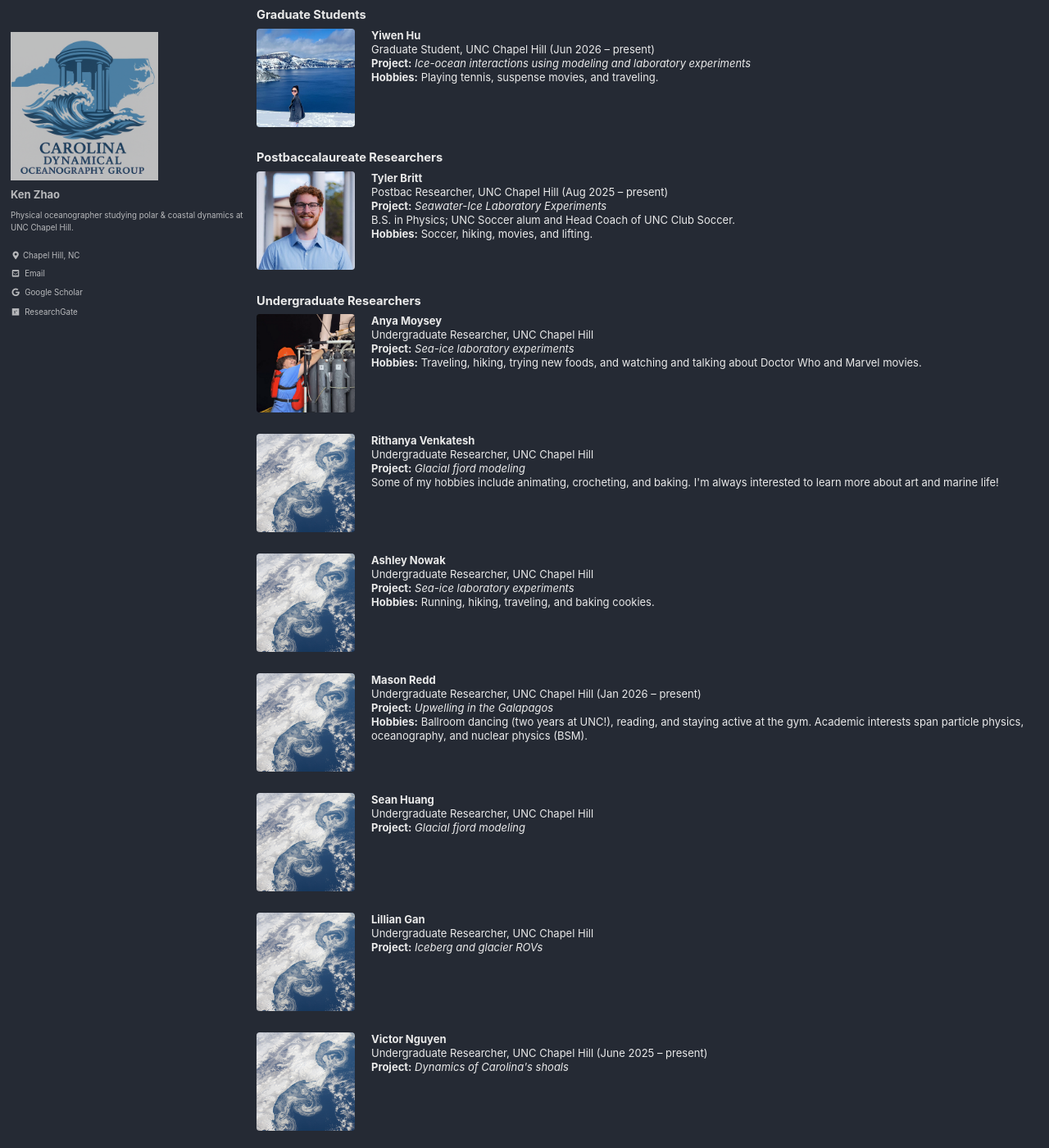
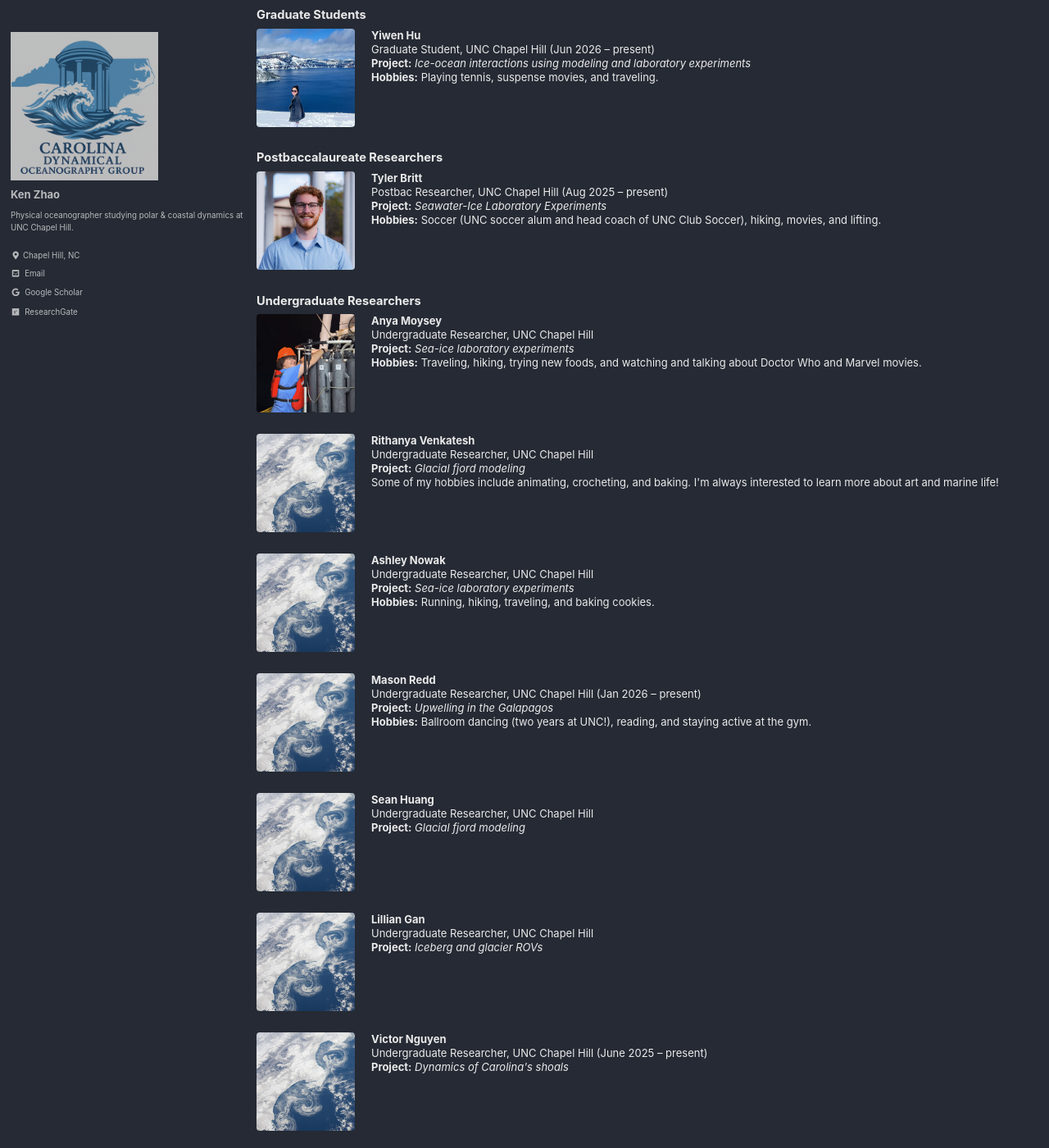
Before and after one commit to unc-ocean-dynamics/unc-ocean-dynamics.github.io, a Jekyll site: the page built from _pages/people.md, in a window 1280 px wide and 1400 px high, scrolled down 1430 px. Shown: the whole window at 82% size. Built offline with Jekyll 4.4.1, drawn with Linux system fonts in a browser that asks for light colours; cached includes are drawn as plain includes.

Commit message:
Tidy Tyler and Mason hobby lines

```diff
--- a/_pages/people.md
+++ b/_pages/people.md
@@ -53,8 +53,7 @@ permalink: /people/
   <p><strong>Tyler Britt</strong><br>
   Postbac Researcher, UNC Chapel Hill (Aug 2025 – present)</p>
   <p><strong>Project:</strong> <em>Seawater-Ice Laboratory Experiments</em></p>
-  <p>B.S. in Physics; UNC Soccer alum and Head Coach of UNC Club Soccer.</p>
-  <p><strong>Hobbies:</strong> Soccer, hiking, movies, and lifting.</p>
+  <p><strong>Hobbies:</strong> Soccer (UNC soccer alum and head coach of UNC Club Soccer), hiking, movies, and lifting.</p>
 </div>
 
 <h3>Undergraduate Researchers</h3>
@@ -88,7 +87,7 @@ permalink: /people/
   <p><strong>Mason Redd</strong><br>
   Undergraduate Researcher, UNC Chapel Hill (Jan 2026 – present)</p>
   <p><strong>Project:</strong> <em>Upwelling in the Galapagos</em></p>
-  <p><strong>Hobbies:</strong> Ballroom dancing (two years at UNC!), reading, and staying active at the gym. Academic interests span particle physics, oceanography, and nuclear physics (BSM).</p>
+  <p><strong>Hobbies:</strong> Ballroom dancing (two years at UNC!), reading, and staying active at the gym.</p>
 </div>
 
 <div class="person-block" style="overflow: hidden; margin-bottom: 2em;">
```
Also changed, not shown: assets/images/study_regions.png.
